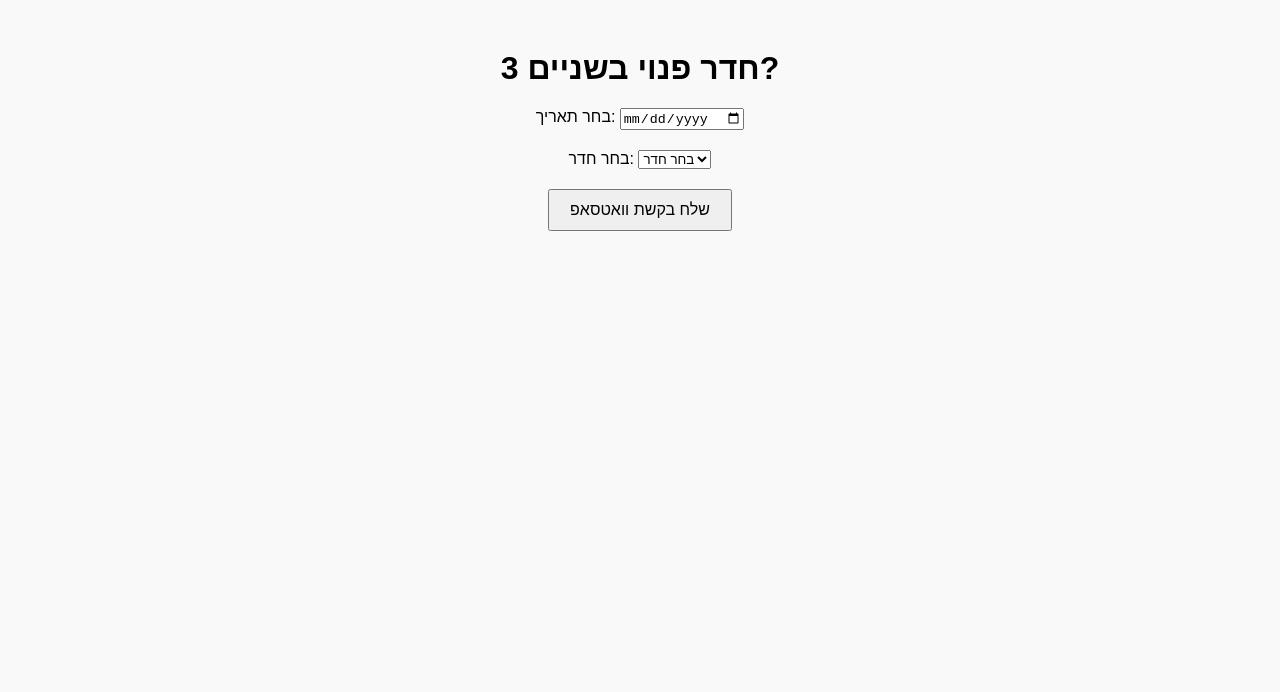
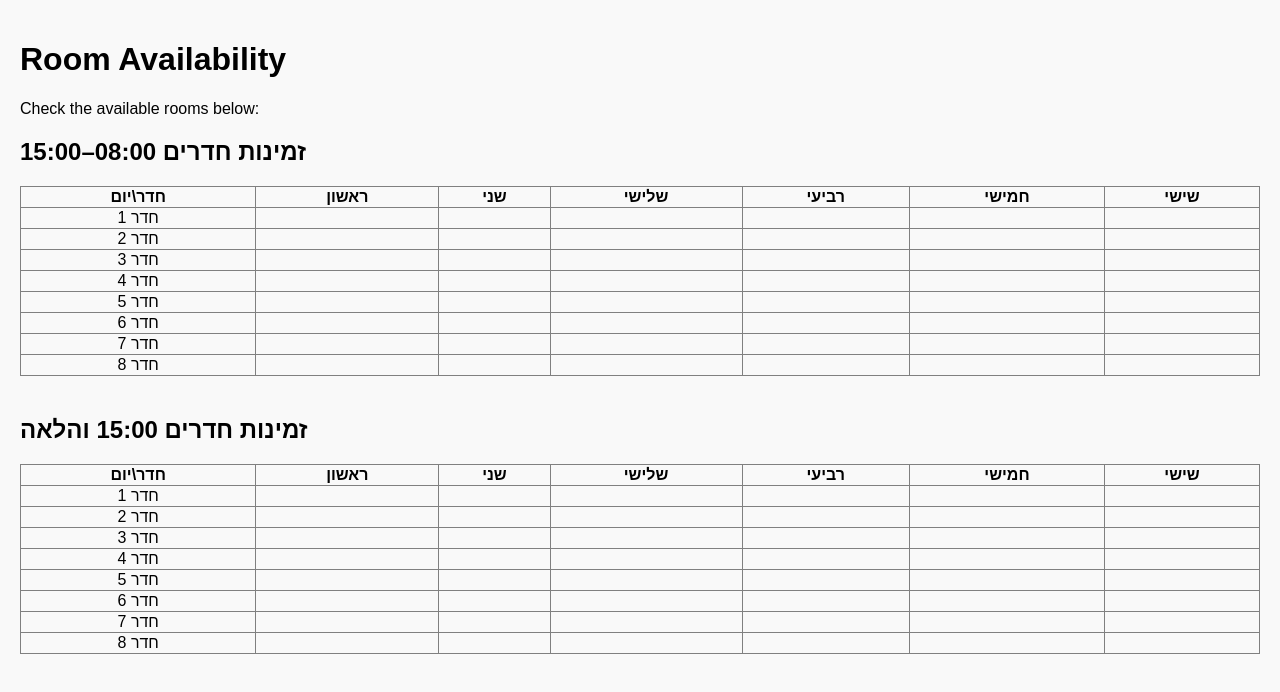
Before and after one commit to TomerAin/Room-Availability, a React (Create React App) app: page / in a window 1280 px wide. Shown: the top 692 px of the page. Built offline with nearby package versions, Linux system fonts and the light colour scheme.

Commit message:
Update App.jsx

```diff
--- a/src/App.jsx
+++ b/src/App.jsx
@@ -1,44 +1,58 @@
-// src/App.jsx
-import { useState } from "react";
+function App() {
+  return (
+    <div style={{ padding: "20px", fontFamily: "Arial, sans-serif" }}>
+      <h1>Room Availability</h1>
+      <p>Check the available rooms below:</p>
 
-function App() {
-  const [date, setDate] = useState("");
-  const [room, setRoom] = useState("");
+      <h2>זמינות חדרים 08:00–15:00</h2>
+      <table border="1" style={{ width: "100%", textAlign: "center", borderCollapse: "collapse", marginBottom: "40px" }}>
+        <thead>
+          <tr>
+            <th>חדר\יום</th>
+            <th>ראשון</th>
+            <th>שני</th>
+            <th>שלישי</th>
+            <th>רביעי</th>
+            <th>חמישי</th>
+            <th>שישי</th>
+          </tr>
+        </thead>
+        <tbody>
+          <tr><td>חדר 1</td><td></td><td></td><td></td><td></td><td></td><td></td></tr>
+          <tr><td>חדר 2</td><td></td><td></td><td></td><td></td><td></td><td></td></tr>
+          <tr><td>חדר 3</td><td></td><td></td><td></td><td></td><td></td><td></td></tr>
+          <tr><td>חדר 4</td><td></td><td></td><td></td><td></td><td></td><td></td></tr>
+          <tr><td>חדר 5</td><td></td><td></td><td></td><td></td><td></td><td></td></tr>
+          <tr><td>חדר 6</td><td></td><td></td><td></td><td></td><td></td><td></td></tr>
+          <tr><td>חדר 7</td><td></td><td></td><td></td><td></td><td></td><td></td></tr>
+          <tr><td>חדר 8</td><td></td><td></td><td></td><td></td><td></td><td></td></tr>
+        </tbody>
+      </table>
 
-  const handleSubmit = () => {
-    if (!date || !room) {
-      alert("אנא מלא את כל השדות");
-      return;
-    }
-    const message = `שלום, האם חדר ${room} פנוי בתאריך ${date}?`;
-    const encodedMessage = encodeURIComponent(message);
-    // פה אפשר לשים מספר ייעודי, בינתיים זה פותח את וואטסאפ פתוח
-    window.open(`https://wa.me/?text=${encodedMessage}`, "_blank");
-  };
-
-  return (
-    <div style={{ textAlign: "center", marginTop: "50px", fontFamily: "Arial" }}>
-      <h1>חדר פנוי בשניים 3?</h1>
-      <div style={{ marginBottom: "20px" }}>
-        <label>בחר תאריך: </label>
-        <input type="date" value={date} onChange={(e) => setDate(e.target.value)} />
-      </div>
-      <div style={{ marginBottom: "20px" }}>
-        <label>בחר חדר: </label>
-        <select value={room} onChange={(e) => setRoom(e.target.value)}>
-          <option value="">בחר חדר</option>
-          <option value="1">חדר 1</option>
-          <option value="2">חדר 2</option>
-          <option value="3">חדר 3</option>
-          <option value="4">חדר 4</option>
-          <option value="5">חדר 5</option>
-          <option value="6">חדר 6</option>
-          <option value="7">חדר 7</option>
-        </select>
-      </div>
-      <button onClick={handleSubmit} style={{ padding: "10px 20px", fontSize: "16px" }}>
-        שלח בקשת וואטסאפ
-      </button>
+      <h2>זמינות חדרים 15:00 והלאה</h2>
+      <table border="1" style={{ width: "100%", textAlign: "center", borderCollapse: "collapse" }}>
+        <thead>
+          <tr>
+            <th>חדר\יום</th>
+            <th>ראשון</th>
+            <th>שני</th>
+            <th>שלישי</th>
+            <th>רביעי</th>
+            <th>חמישי</th>
+            <th>שישי</th>
+          </tr>
+        </thead>
+        <tbody>
+          <tr><td>חדר 1</td><td></td><td></td><td></td><td></td><td></td><td></td></tr>
+          <tr><td>חדר 2</td><td></td><td></td><td></td><td></td><td></td><td></td></tr>
+          <tr><td>חדר 3</td><td></td><td></td><td></td><td></td><td></td><td></td></tr>
+          <tr><td>חדר 4</td><td></td><td></td><td></td><td></td><td></td><td></td></tr>
+          <tr><td>חדר 5</td><td></td><td></td><td></td><td></td><td></td><td></td></tr>
+          <tr><td>חדר 6</td><td></td><td></td><td></td><td></td><td></td><td></td></tr>
+          <tr><td>חדר 7</td><td></td><td></td><td></td><td></td><td></td><td></td></tr>
+          <tr><td>חדר 8</td><td></td><td></td><td></td><td></td><td></td><td></td></tr>
+        </tbody>
+      </table>
     </div>
   );
 }
```
